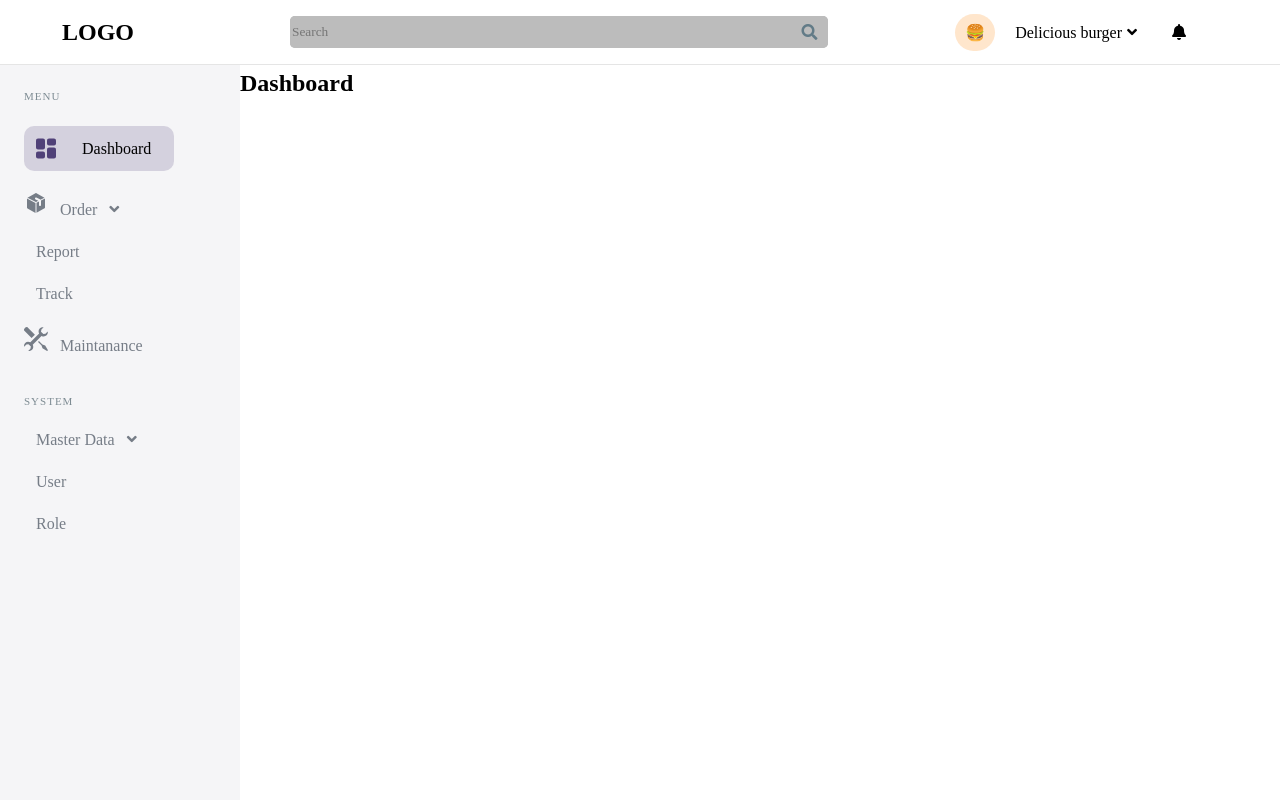
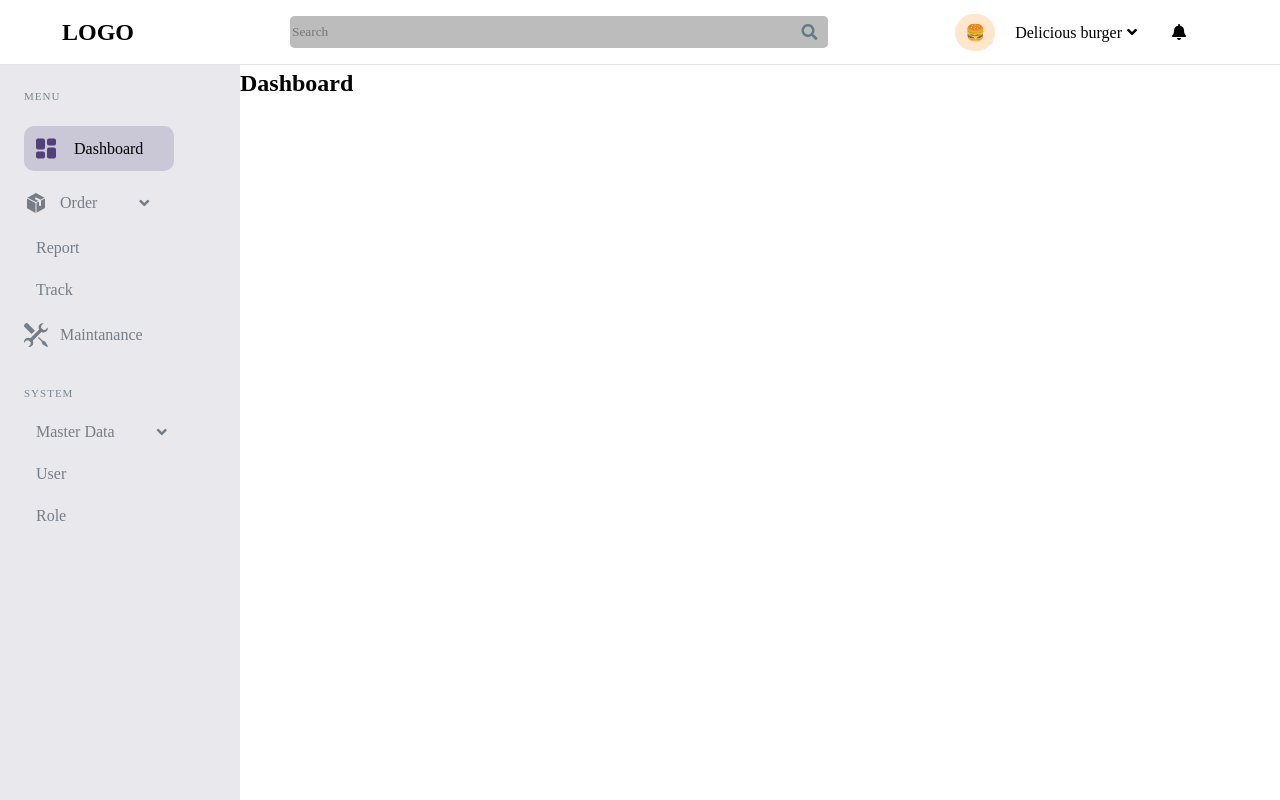
Before and after one commit to supersixaxis/dashboard, a plain HTML site: page index.html in a window 1280 px wide. Shown: the top 800 px of the page. Drawn offline with Linux system fonts and the light colour scheme.

Commit message:
finish nav menu

```diff
--- a/styles.css
+++ b/styles.css
@@ -61,7 +61,7 @@
 /* -------------------Aside / nav----------------------- */
 
 .aside_container {
-   background: var(--neutral-20, rgba(1, 0, 57, 0.04));
+   background: var(--neutral-20, rgba(1, 0, 57, 0.089));
    position: static;
    /* background-color: #8fa9b6;  */
    display: flex;
@@ -87,12 +87,15 @@
 .nav_container p {
     color: #767D87;
     margin-bottom: 24px;
+    display: flex;
+    align-items: center;
 }
 .nav_container img {
     margin-right: 12px;
 }
 .nav_container i {
-    margin-left: 12px;
+    margin-left: 42px;
+
 }
 .nav_title_container {
     background: rgba(80, 65, 120, 0.20);
@@ -107,7 +110,7 @@
 .nav_title {
     font-size: 16px;
     font-weight: 500;
-    margin-left: 12px;
+    margin-left: 4px;
 }
 
 
```
